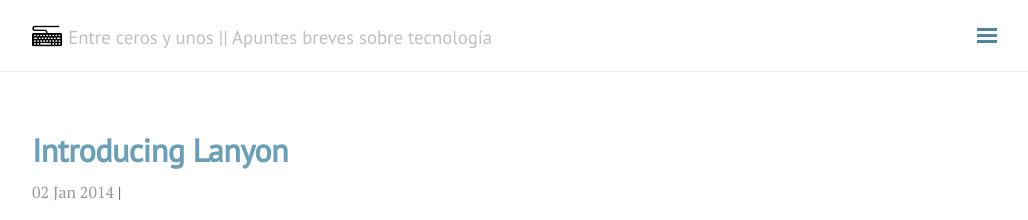
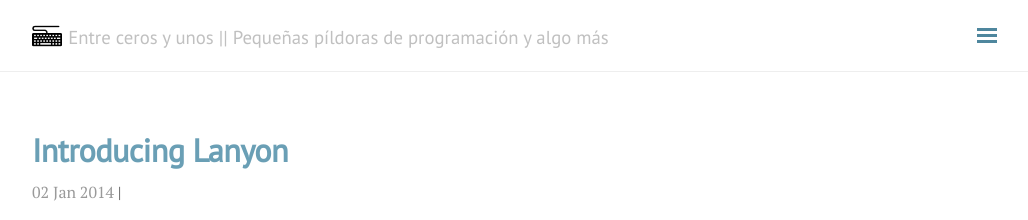
Before and after one commit to alejandroperezlopez/alejandroperezlopez.github.io, a Jekyll site: the page built from index.html, in a window 1280 px wide. Shown: the top 220 px of the page, without its empty margins (248-1276 px from the left). Built offline with Jekyll 4.4.1, drawn with Linux system fonts in a browser that asks for light colours; nearby versions of some CDN libraries; the list of posts is cut into pages by our own code; comment, search, counter and statistics services are not loaded.

Commit message:
Adds GA tracker and configure seo metas

```diff
--- a/_config.yml
+++ b/_config.yml
@@ -1,10 +1,10 @@
 # Site Info
 title: Entre ceros y unos
-tagline: 'Entre ceros y unos || Apuntes breves sobre tecnología'
-description: ''
-keywords: ''
-baseurl: ""
-url: http://alejandroperezlopez.github.io
+tagline: 'Entre ceros y unos || Pequeñas píldoras de programación y algo más'
+description: 'Entre ceros y unos es el blog personal de Alex Pérez, un gallego que trabaja programando y disfruta viajando'
+keywords: 'programación,raspberry,raspberrypi,iot,linux,programming,software,travel,viajes,viajar'
+baseurl: ''
+url: 'http://www.alejandroperezlopez.com'
 logo: '/public/logo.png'
 
 # Site configurations
@@ -47,5 +47,5 @@
 category_page: '/categories/'
 
 # Puglins
-google_analytics_token: '' # leave blank if you don't want google analytics
+google_analytics_token: 'UA-108250834-1' # leave blank if you don't want google analytics
 disqus_short_name: '' # leave blank if you don't want disqus
```
